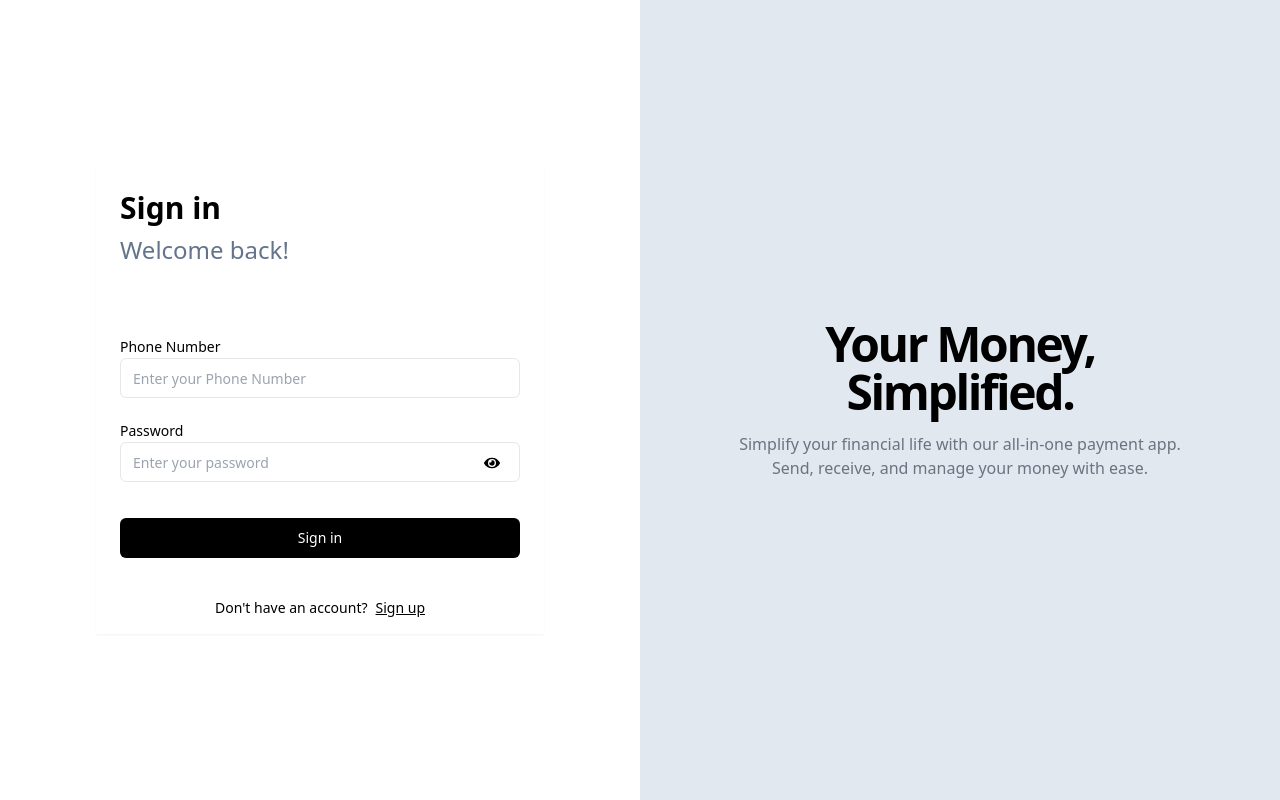
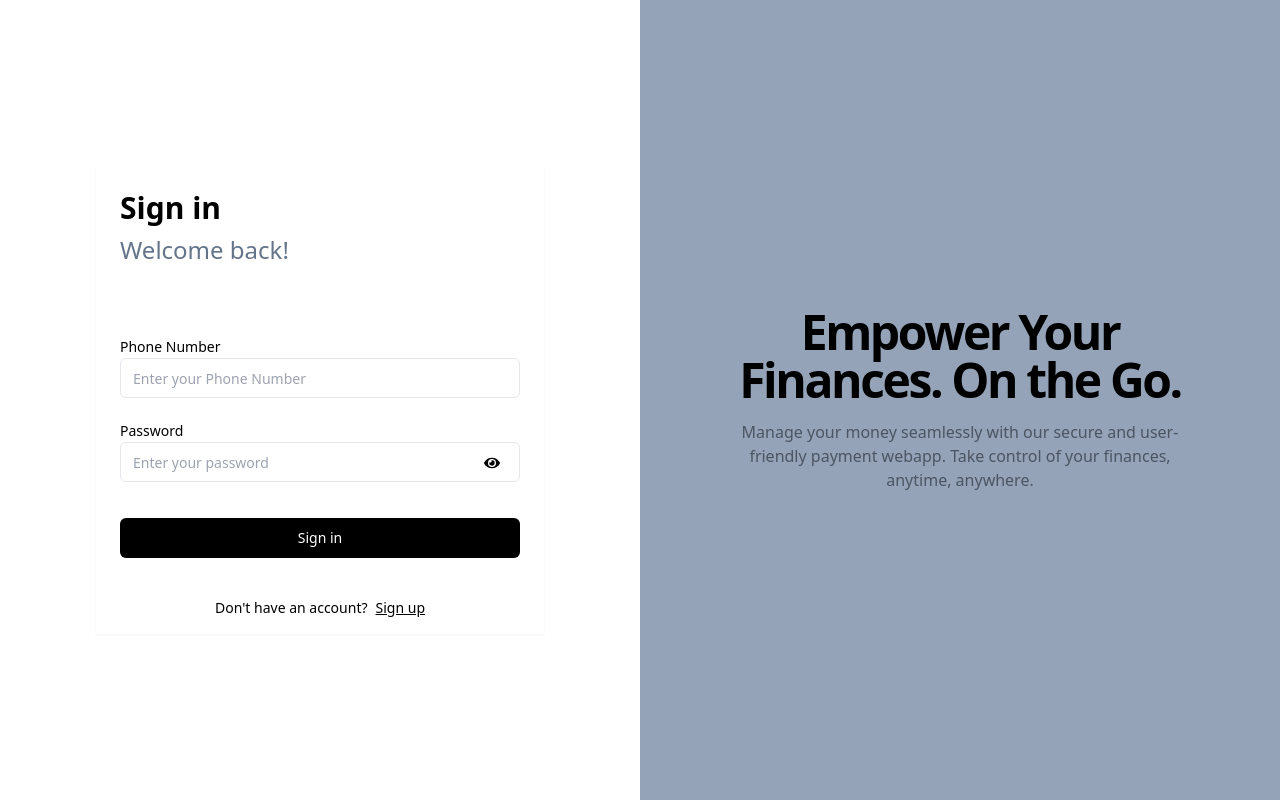
Before and after one commit to royaals/Payzen-wallet, a Next.js app in the folder apps/frontend/: page /auth/signin in a window 1280 px wide. Built offline with nearby package versions, Linux system fonts and the light colour scheme.

Commit message:
test github workflow

```diff
--- a/apps/frontend/app/auth/signin/page.tsx
+++ b/apps/frontend/app/auth/signin/page.tsx
@@ -1,6 +1,6 @@
 import React from 'react'
 import Form from '../../../components/Form'
-import { Quote } from '../../../components/Quote'
+import { Quote2 } from '../../../components/Quote2'
 const Login = () => {
   return (
     <div>
@@ -9,7 +9,7 @@ const Login = () => {
         <Form type="signin"/>
         </div>
         <div className="hiddden lg:block">
-        <Quote/>
+        <Quote2/>
         </div>
 
       </div>
```
